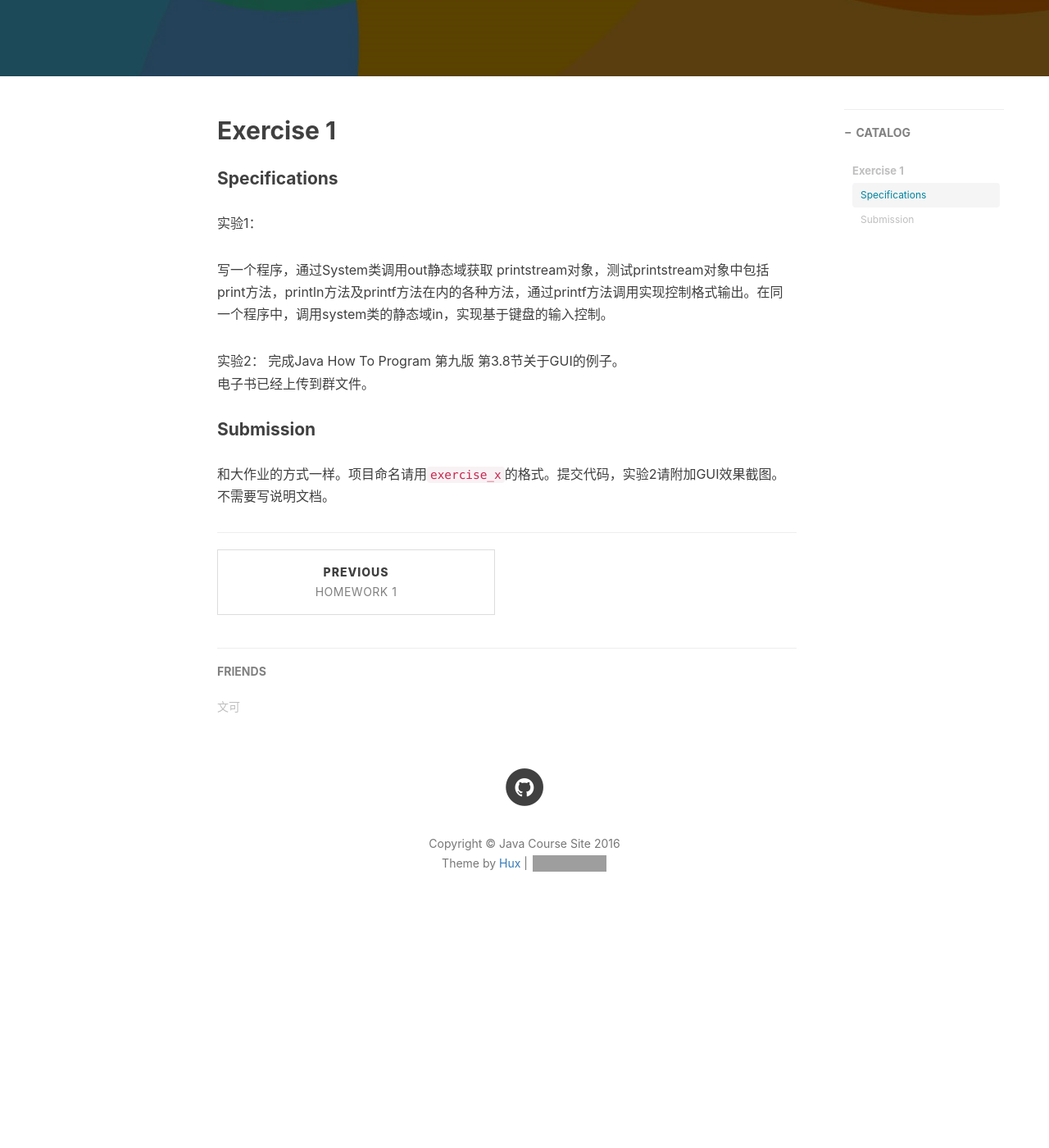
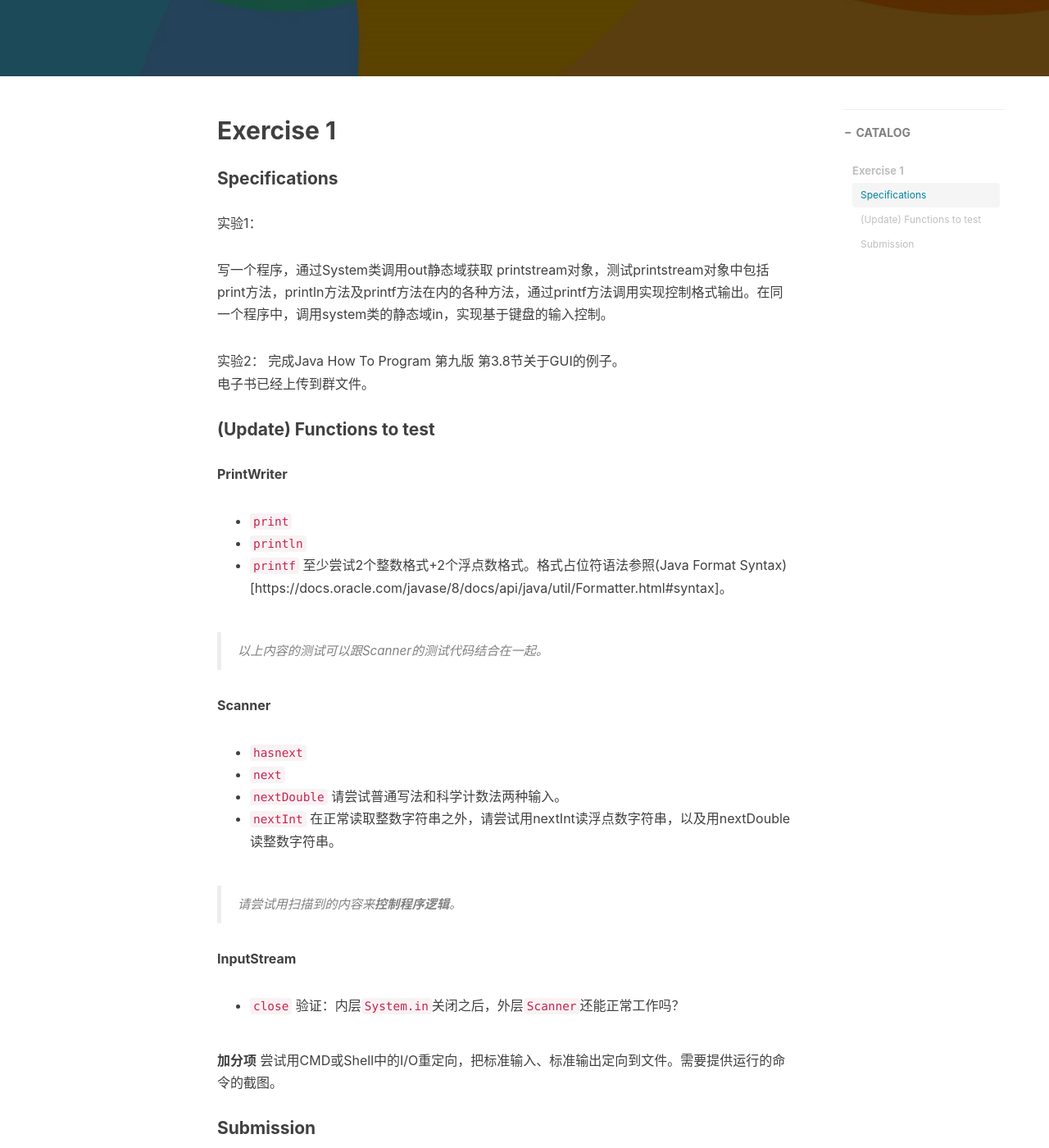
Before and after one commit to iss-java/iss-java.github.io, a Jekyll site: the page built from _posts/2016-09-20-Exercise-1.markdown, in a window 1280 px wide and 1400 px high, scrolled down 330 px. Shown: the whole window at 82% size. Built offline with Jekyll 4.4.1, drawn with Linux system fonts in a browser that asks for light colours; nearby versions of some CDN libraries; comment, search, counter and statistics services are not loaded; before the commit the page ends 1460 px from its top, so only the background shows below that; grey boxes are pictures that could not be loaded.

Commit message:
update Exercise 1

```diff
--- a/_posts/2016-09-20-Exercise-1.markdown
+++ b/_posts/2016-09-20-Exercise-1.markdown
@@ -20,5 +20,32 @@ catalog:    true
 完成Java How To Program 第九版 第3.8节关于GUI的例子。<br>
 电子书已经上传到群文件。
 
+#### (Update) Functions to test
+
+**PrintWriter**
+
+- `print`
+- `println`
+- `printf`  至少尝试2个整数格式+2个浮点数格式。格式占位符语法参照(Java Format Syntax)[https://docs.oracle.com/javase/8/docs/api/java/util/Formatter.html#syntax]。
+
+> 以上内容的测试可以跟Scanner的测试代码结合在一起。
+
+**Scanner**
+
+- `hasnext`
+- `next`
+- `nextDouble` 请尝试普通写法和科学计数法两种输入。
+- `nextInt` 在正常读取整数字符串之外，请尝试用nextInt读浮点数字符串，以及用nextDouble读整数字符串。
+
+> 请尝试用扫描到的内容来**控制程序逻辑**。
+
+**InputStream**
+
+- `close`  验证：内层`System.in`关闭之后，外层`Scanner`还能正常工作吗？
+
+**加分项**
+尝试用CMD或Shell中的I/O重定向，把标准输入、标准输出定向到文件。需要提供运行的命令的截图。
+
 #### Submission
+
 和大作业的方式一样。项目命名请用`exercise_x`的格式。提交代码，实验2请附加GUI效果截图。不需要写说明文档。
```
